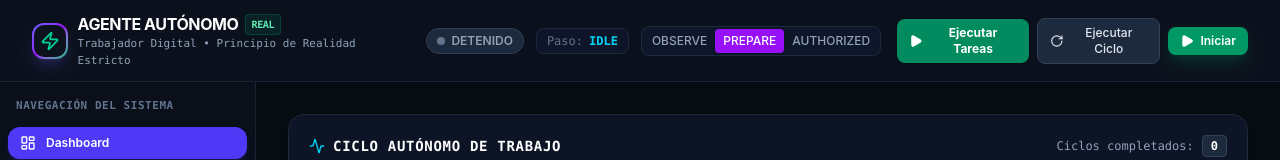
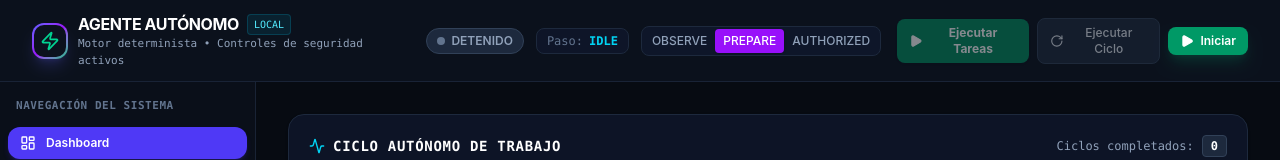
Before and after one commit to eldope1205-crypto/Agente-autonomo-real-, a React (Vite) app: page / in a window 1280 px wide. Shown: the top 160 px of the page. Built offline with nearby package versions, Linux system fonts and the light colour scheme; no server answers.

Commit message:
Enhance Header component with status and controls
Refactor header component to improve status display and button functionalities.

```diff
--- a/src/components/Header.tsx
+++ b/src/components/Header.tsx
@@ -1,15 +1,14 @@
 import React from 'react';
 import {
-  Activity,
   Play,
   Square,
   Pause,
   RotateCw,
-  ShieldCheck,
   AlertCircle,
   Menu,
   X,
   Zap,
+  ShieldCheck,
 } from 'lucide-react';
 import { SystemStatus, AgentMode } from '../types/index.js';
 
@@ -48,6 +47,9 @@ export const Header: React.FC<HeaderProps> = ({
   const currentMode = status?.currentMode || 'PREPARE';
   const currentStep = status?.currentCycleStep || 'IDLE';
 
+  const isRunning = agentStatus === 'RUNNING';
+  const isPaused = agentStatus === 'PAUSED';
+
   const getStatusBadge = () => {
     switch (agentStatus) {
       case 'RUNNING':
@@ -57,6 +59,15 @@ export const Header: React.FC<HeaderProps> = ({
             ACTIVO / EJECUTANDO
           </span>
         );
+
+      case 'STARTING':
+        return (
+          <span className="inline-flex items-center gap-1.5 px-2.5 py-1 rounded-full text-xs font-semibold bg-cyan-500/10 text-cyan-400 border border-cyan-500/30">
+            <span className="w-2 h-2 rounded-full bg-cyan-500 animate-pulse" />
+            INICIANDO
+          </span>
+        );
+
       case 'PAUSED':
         return (
           <span className="inline-flex items-center gap-1.5 px-2.5 py-1 rounded-full text-xs font-semibold bg-amber-500/10 text-amber-400 border border-amber-500/30">
@@ -64,13 +75,39 @@ export const Header: React.FC<HeaderProps> = ({
             PAUSADO
           </span>
         );
+
+      case 'STOPPING':
+        return (
+          <span className="inline-flex items-center gap-1.5 px-2.5 py-1 rounded-full text-xs font-semibold bg-orange-500/10 text-orange-400 border border-orange-500/30">
+            <span className="w-2 h-2 rounded-full bg-orange-500 animate-pulse" />
+            DETENIENDO
+          </span>
+        );
+
+      case 'WAITING_AUTHORIZATION':
+        return (
+          <span className="inline-flex items-center gap-1.5 px-2.5 py-1 rounded-full text-xs font-semibold bg-amber-500/10 text-amber-400 border border-amber-500/30">
+            <ShieldCheck className="w-3.5 h-3.5" />
+            ESPERANDO AUTORIZACIÓN
+          </span>
+        );
+
       case 'WAITING_HUMAN':
         return (
           <span className="inline-flex items-center gap-1.5 px-2.5 py-1 rounded-full text-xs font-semibold bg-rose-500/10 text-rose-400 border border-rose-500/30 animate-pulse">
             <AlertCircle className="w-3.5 h-3.5" />
-            REQUIERE INTERVENCIÓN HUMANA
+            REQUIERE INTERVENCIÓN
           </span>
         );
+
+      case 'ERROR':
+        return (
+          <span className="inline-flex items-center gap-1.5 px-2.5 py-1 rounded-full text-xs font-semibold bg-rose-500/10 text-rose-400 border border-rose-500/30">
+            <AlertCircle className="w-3.5 h-3.5" />
+            ERROR
+          </span>
+        );
+
       default:
         return (
           <span className="inline-flex items-center gap-1.5 px-2.5 py-1 rounded-full text-xs font-semibold bg-slate-800 text-slate-400 border border-slate-700">
@@ -84,48 +121,57 @@ export const Header: React.FC<HeaderProps> = ({
   return (
     <header className="sticky top-0 z-40 bg-[#0c121e]/95 backdrop-blur-md border-b border-slate-800/80 px-4 lg:px-8 py-3">
       <div className="max-w-7xl mx-auto flex items-center justify-between gap-4">
-        {/* Logo and Brand */}
-        <div className="flex items-center gap-3">
+        {/* Logo */}
+        <div className="flex items-center gap-3 min-w-0">
           <button
             onClick={() => setMobileMenuOpen(!mobileMenuOpen)}
             className="lg:hidden p-2 rounded-lg bg-slate-800/70 text-slate-300 hover:bg-slate-700 transition"
-            aria-label="Toggle navigation"
+            aria-label="Abrir menú de navegación"
           >
-            {mobileMenuOpen ? <X className="w-5 h-5" /> : <Menu className="w-5 h-5" />}
+            {mobileMenuOpen ? (
+              <X className="w-5 h-5" />
+            ) : (
+              <Menu className="w-5 h-5" />
+            )}
           </button>
 
-          <div className="flex items-center gap-2.5">
-            <div className="w-9 h-9 rounded-xl bg-gradient-to-br from-indigo-500 via-purple-600 to-emerald-500 p-0.5 shadow-lg shadow-indigo-500/20">
+          <div className="flex items-center gap-2.5 min-w-0">
+            <div className="w-9 h-9 rounded-xl bg-gradient-to-br from-indigo-500 via-purple-600 to-emerald-500 p-0.5 shadow-lg shadow-indigo-500/20 shrink-0">
               <div className="w-full h-full bg-[#0c121e] rounded-[10px] flex items-center justify-center">
                 <Zap className="w-5 h-5 text-emerald-400" />
               </div>
             </div>
-            <div>
+
+            <div className="min-w-0">
               <div className="flex items-center gap-2">
-                <h1 className="text-base font-bold tracking-tight text-white flex items-center gap-1.5">
+                <h1 className="text-base font-bold tracking-tight text-white truncate">
                   AGENTE AUTÓNOMO
-                  <span className="text-[10px] uppercase font-mono px-1.5 py-0.5 rounded bg-emerald-500/10 text-emerald-300 border border-emerald-500/20">
-                    REAL
+                </h1>
+
+                <span className="text-[10px] uppercase font-mono px-1.5 py-0.5 rounded bg-cyan-500/10 text-cyan-300 border border-cyan-500/20 shrink-0">
+                  LOCAL
                 </span>
-                </h1>
               </div>
+
               <p className="text-[11px] text-slate-400 font-mono hidden sm:block">
-                Trabajador Digital • Principio de Realidad Estricto
+                Motor determinista • Controles de seguridad activos
               </p>
             </div>
           </div>
         </div>
 
-        {/* Center: Status & Cycle Step */}
+        {/* Center status */}
         <div className="hidden md:flex items-center gap-3">
           {getStatusBadge()}
 
           <div className="flex items-center gap-1.5 px-2.5 py-1 rounded-lg bg-slate-900/80 border border-slate-800 text-xs font-mono text-slate-300">
             <span className="text-slate-500">Paso:</span>
-            <span className="text-cyan-400 font-semibold">{currentStep}</span>
+            <span className="text-cyan-400 font-semibold">
+              {currentStep}
+            </span>
           </div>
 
-          {/* Mode Selector */}
+          {/* Mode selector */}
           <div className="flex items-center bg-slate-900/90 rounded-lg p-0.5 border border-slate-800 text-xs font-medium">
             <button
               onClick={() => onChangeMode('OBSERVE')}
@@ -134,10 +180,11 @@ export const Header: React.FC<HeaderProps> = ({
                   ? 'bg-blue-600 text-white shadow'
                   : 'text-slate-400 hover:text-slate-200'
               }`}
-              title="Solo búsqueda y análisis de oportunidades"
+              title="Solo buscar y analizar oportunidades"
             >
               OBSERVE
             </button>
+
             <button
               onClick={() => onChangeMode('PREPARE')}
               className={`px-2 py-1 rounded transition ${
@@ -145,10 +192,11 @@ export const Header: React.FC<HeaderProps> = ({
                   ? 'bg-purple-600 text-white shadow'
                   : 'text-slate-400 hover:text-slate-200'
               }`}
-              title="Buscar, analizar y preparar tareas para aprobación"
+              title="Buscar, analizar y preparar tareas"
             >
               PREPARE
             </button>
+
             <button
               onClick={() => onChangeMode('AUTHORIZED')}
               className={`px-2 py-1 rounded transition ${
@@ -156,21 +204,21 @@ export const Header: React.FC<HeaderProps> = ({
                   ? 'bg-emerald-600 text-white shadow'
                   : 'text-slate-400 hover:text-slate-200'
               }`}
-              title="Ejecutar tareas autorizadas automáticamente"
+              title="Ejecutar tareas que cumplan las reglas de autorización"
             >
               AUTHORIZED
             </button>
           </div>
         </div>
 
-        {/* Quick Action Controls */}
+        {/* Quick controls */}
         <div className="flex items-center gap-2">
           {onExecuteTasks && (
             <button
               onClick={onExecuteTasks}
-              disabled={isCycling}
-              className="hidden md:flex items-center gap-1.5 px-3 py-1.5 rounded-lg bg-emerald-600/90 hover:bg-emerald-500 text-white text-xs font-bold transition shadow disabled:opacity-50"
-              title="Procesa y ejecuta todas las tareas autorizadas y listas"
+              disabled={isCycling || !status}
+              className="hidden md:flex items-center gap-1.5 px-3 py-1.5 rounded-lg bg-emerald-600/90 hover:bg-emerald-500 text-white text-xs font-bold transition shadow disabled:opacity-50 disabled:cursor-not-allowed"
+              title="Procesar tareas listas o autorizadas"
             >
               <Play className="w-3.5 h-3.5 fill-current" />
               <span>Ejecutar Tareas</span>
@@ -179,21 +227,39 @@ export const Header: React.FC<HeaderProps> = ({
 
           <button
             onClick={onRunCycle}
-            disabled={isCycling}
-            className="flex items-center gap-1.5 px-3 py-1.5 rounded-lg bg-slate-800 hover:bg-slate-700 text-slate-200 border border-slate-700 text-xs font-medium transition disabled:opacity-50"
-            title="Ejecuta manualmente un ciclo completo"
+            disabled={isCycling || !status}
+            className="flex items-center gap-1.5 px-3 py-1.5 rounded-lg bg-slate-800 hover:bg-slate-700 text-slate-200 border border-slate-700 text-xs font-medium transition disabled:opacity-50 disabled:cursor-not-allowed"
+            title="Ejecutar manualmente un ciclo"
           >
-            <RotateCw className={`w-3.5 h-3.5 ${isCycling ? 'animate-spin text-emerald-400' : ''}`} />
-            <span className="hidden sm:inline">Ejecutar Ciclo</span>
+            <RotateCw
+              className={`w-3.5 h-3.5 ${
+                isCycling
+                  ? 'animate-spin text-emerald-400'
+                  : ''
+              }`}
+            />
+
+            <span className="hidden sm:inline">
+              Ejecutar Ciclo
+            </span>
           </button>
 
-          {agentStatus === 'RUNNING' ? (
+          {/* Start / Pause / Resume */}
+          {isRunning ? (
             <button
               onClick={onPause}
               className="flex items-center gap-1.5 px-3 py-1.5 rounded-lg bg-amber-500/20 hover:bg-amber-500/30 text-amber-300 border border-amber-500/40 text-xs font-semibold transition"
             >
               <Pause className="w-3.5 h-3.5" />
               <span>Pausar</span>
+            </button>
+          ) : isPaused ? (
+            <button
+              onClick={onResume}
+              className="flex items-center gap-1.5 px-3 py-1.5 rounded-lg bg-emerald-600 hover:bg-emerald-500 text-white font-semibold text-xs transition shadow-lg shadow-emerald-600/20"
+            >
+              <Play className="w-3.5 h-3.5 fill-current" />
+              <span>Reanudar</span>
             </button>
           ) : (
             <button
@@ -205,11 +271,14 @@ export const Header: React.FC<HeaderProps> = ({
             </button>
           )}
 
-          {agentStatus !== 'STOPPED' && (
+          {/* Stop */}
+          {agentStatus !== 'STOPPED' &&
+            agentStatus !== 'STOPPING' && (
               <button
                 onClick={onStop}
                 className="p-1.5 rounded-lg bg-rose-500/20 hover:bg-rose-500/30 text-rose-300 border border-rose-500/30 transition"
                 title="Detener agente"
+                aria-label="Detener agente"
               >
                 <Square className="w-3.5 h-3.5 fill-current" />
               </button>
```
Lines whose indentation alone changed are shown as unchanged.
